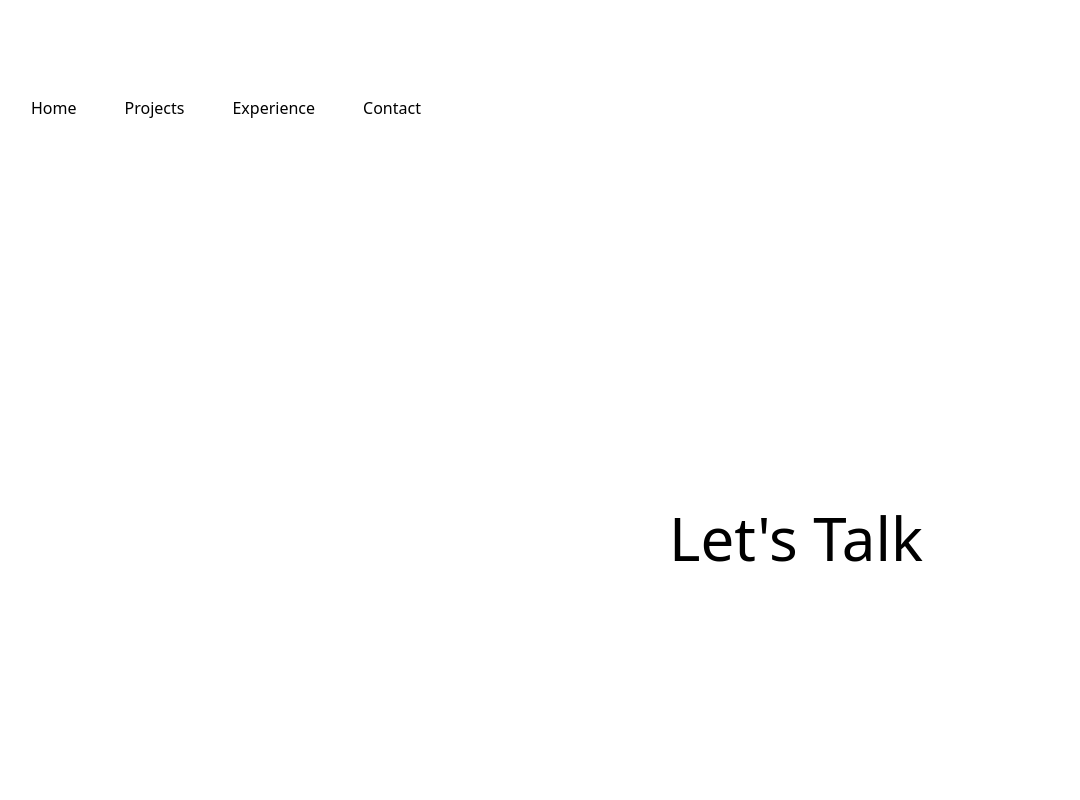
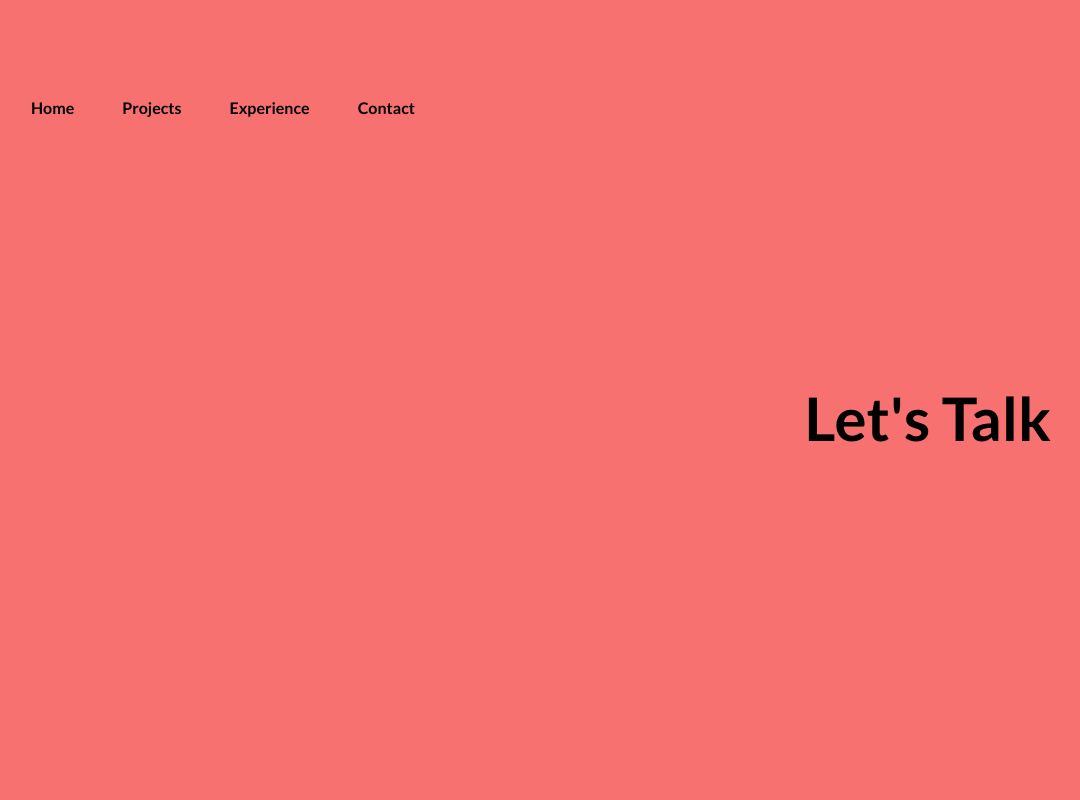
Before and after one commit to AngelRamirez126/portfolio-website-nextjs, a Next.js app: page /contact in a window 1280 px wide. Shown: the top 800 px of the page, without its empty margins (161-1241 px from the left). Built offline with nearby package versions, Linux system fonts and the light colour scheme.

Commit message:
Adding some animation using framer

```diff
--- a/components/Navbar.js
+++ b/components/Navbar.js
@@ -2,7 +2,7 @@ import Link from 'next/link'
 
 function Navbar() {
     return (
-        <nav className='textx-2xl front-medium'>
+        <nav className='textx-2xl front-medium z-20 relative'>
             <ul className='flex gap-12'>
                 <li>
                     <Link href="/">Home</Link>
--- a/package.json
+++ b/package.json
@@ -11,7 +11,7 @@
   "dependencies": {
     "eslint": "8.36.0",
     "eslint-config-next": "13.2.4",
-    "framer-motion": "^10.9.2",
+    "framer-motion": "^10.10.0",
     "next": "13.2.4",
     "react": "18.2.0",
     "react-dom": "18.2.0"
--- a/pages/_app.js
+++ b/pages/_app.js
@@ -1,12 +1,15 @@
 import '../styles/globals.css';
 import Navbar from '../components/Navbar.js';
 import Link from 'next/link';
+import { AnimatePresence } from 'framer-motion';
 
-function MyApp({ Component, pageProps }) {
+function MyApp({ Component, pageProps, router }) {
   return(
-    <div className='py-24 px-12 lg:px-48'>
+    <div className='py-24 px-12 lg:px-48 font-latoBold'>
       <Navbar />
-      <Component {...pageProps} />
+      <AnimatePresence initial={false}>
+      <Component key={router.pathname} {...pageProps} />
+      </AnimatePresence>
     </div>
   )
 }
--- a/pages/contact.js
+++ b/pages/contact.js
@@ -3,9 +3,18 @@ import { motion as m } from 'framer-motion'
 
 export default function Contact(){
     return(
-        <main>
-            <div className='my-96 p-1'>
-                <h1 className='text-6xl text-center lg:text-right lg:text 9xl'>Let's Talk</h1>
+        <m.main
+        initial={{ y: "100%" }}
+        animate={{ y: "0%" }}
+        transition={{ duration: 0.75, ease: "easeOut" }}
+        exit={{ opacity: 1, }}
+        className='text-grey-900 absolute top-0 left-0 w-full h-full bg-red-400 lg: px-16'>
+            <div className='my-96 p-1 overflow-hidden'>
+                <m.h1 animate={{ y: 0 }}
+                    initial={{ y: "100%" }} transition={{ delay: 0.5, duration: 0.5 }}
+                    className='text-6xl text-center lg:text-right lg:text 9xl'>
+                    Let's Talk
+                </m.h1>
             </div>
             <div className='flex gap-40'>
                 <div className='lg:text-2xl text-base'>
@@ -19,6 +28,6 @@ export default function Contact(){
                     </ul>
                 </div>
             </div>
-        </main>
+        </m.main>
     )
 }
--- a/pages/index.js
+++ b/pages/index.js
@@ -1,9 +1,15 @@
 import Head from 'next/head'
-import {motion as m} from 'framer-motion'
+import { motion as m } from 'framer-motion'
 
 export default function Home() {
   return (
-    <div>
+    <m.div
+    initial={{ y: "100%" }}
+    animate={{ y: "0%" }}
+    transition={{ duration: 0.75, ease: "easeOut" }}
+    exit={{ opacity: 1, }}
+    className="text-grey-900 absolute top-0 left-0 w-full h-full bg-orange-100 lg:px-48 px-16"
+    >
       <Head>
         <title>Angel Ramirez | Portfolio</title>
         <meta name="description" content="Generated by create next app" />
@@ -30,6 +36,6 @@ export default function Home() {
           </div>
         </div>
       </main>
-    </div>
+    </m.div>
   );
   }
--- a/styles/globals.css
+++ b/styles/globals.css
@@ -20,4 +20,5 @@ html,
 body {
   padding: 0;
   margin: 0;
+  overflow: hidden;
 }
```
Also changed, not shown: 1 other file (tests, documents, lock files or other folders).
